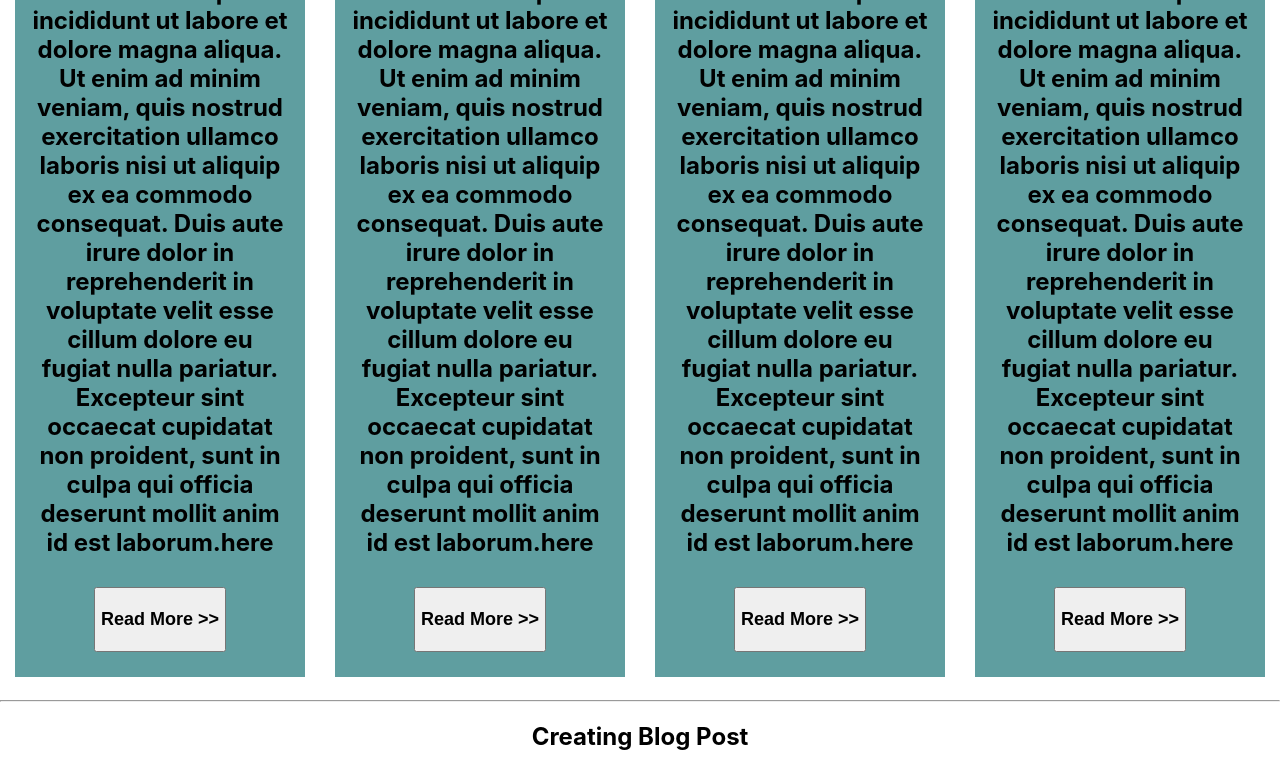
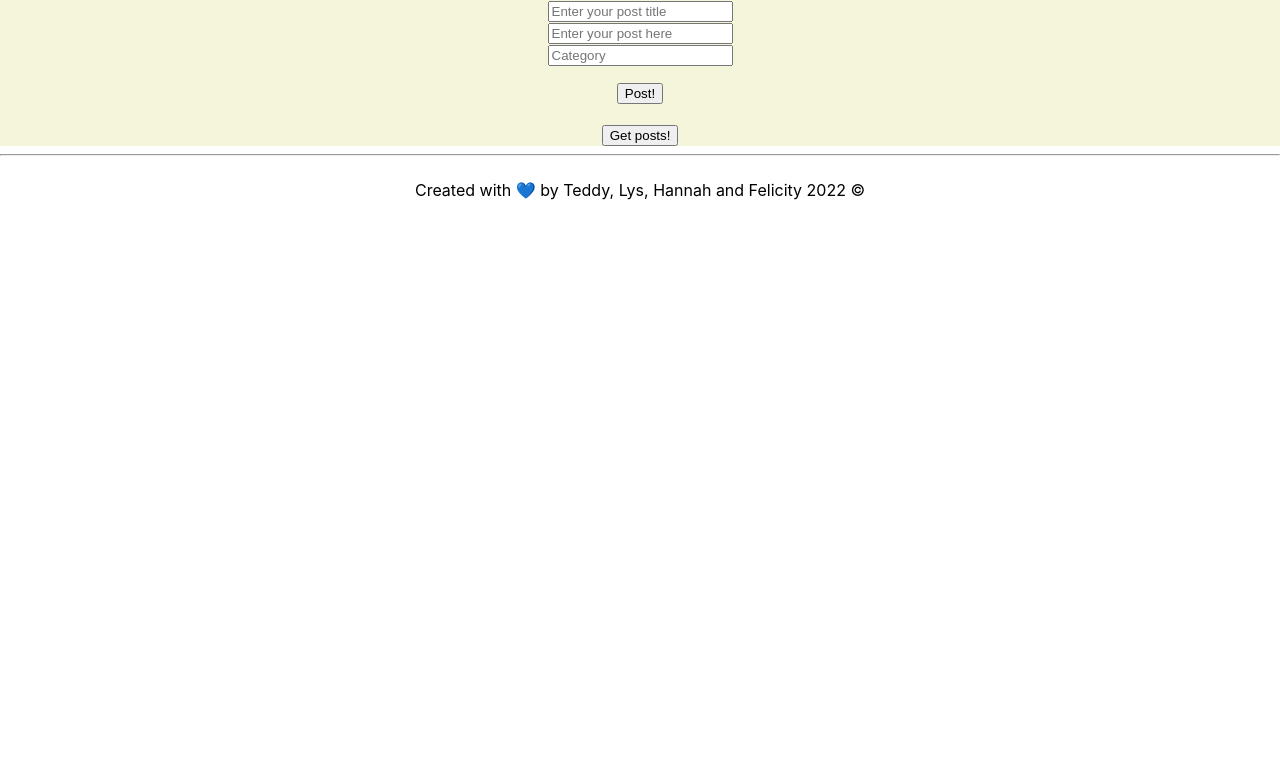
Before and after one commit to TeddyPutus/blogProject, a React (Create React App) app in the folder client/: page / in a window 1280 px wide. Shown: the part 640-1410 px from the top of the page. After the commit the page ends 856 px from the top, so only its background shows below. Built offline with nearby package versions, Linux system fonts and the light colour scheme.

Commit message:
adding blog posts from the database

```diff
--- a/client/src/App.css
+++ b/client/src/App.css
@@ -56,7 +56,9 @@ header {
   align-items: flex-start;
 
 }
-.info{
+
+/* OLD STYLYING FOR COMPONENTS  */
+/* .info{
   display: grid;
   grid-template-columns: 1fr 1fr 1fr 1fr;
   grid-template-rows:auto ;
@@ -65,10 +67,26 @@ header {
   background-color: cadetblue;
   padding: 15px;
   margin: 15px;
-}
+} */
 
 .read-more-button{
   padding:5px;
   font-size: 12px;
   margin: 10px;
 }
+
+.creatingBlogPost {
+  background-color: beige;
+}
+
+.displayingBlogPosts{
+  display:grid;
+  grid-template-columns: 1fr 1fr 1fr 1fr;
+  grid-template-rows: auto;
+}
+
+.individualPost{
+  background-color: cadetblue;
+  padding: 15px;
+  margin: 10px;
+}
--- a/client/src/App.js
+++ b/client/src/App.js
@@ -8,6 +8,7 @@ import {useState, useEffect} from 'react'
 import Header from './components/Header'
 // import Navbar from './components/Navbar';
 import Footer from "./components/Footer"
+import Post from "./components/Post"
 
 
 
@@ -22,45 +23,41 @@ function App() {
   // SETTING THE OUTPUT FROM WHAT IS ENTERED
   const [output, setOutput] = useState()
 
-  // MAKING THE BLOG POSTS COLLAPSIBLE
-  const [readMore,setReadMore]=useState(false);
-  const buttonName = readMore ? 'Read Less << ':'Read More >> '
 
-//   const [error, setError] = useState(null)
-//   const [posts, setPosts] = useState([])
-//   const [newPost, setNewPost] = useState({
 
-//     blogPost: "",
-//     author: ""
-// })
+  const [blogs, setBlogs] = useState([])
+  const [error, setError] = useState(null)
 
-//WILL DISPLAY THE DATA RECIEVED FROM BACKEND
-function displayBlogPosts () {
-  return (
-    <div className="allPosts">
+  // useEffect(() => {
+  //   fetch('http://localhost:5001/blogPosts')
+  //   .then(res => res.json())
+  //   .then(res => {
+  //     setBlogs(res.blog)
+  //   },
+  //   error => {
+  //     setError(error)
+  //   })
+  // )},
 
-    </div>
-  )
-}
+  // [])
 
-// Use effect function for stuff to happen immediately on page render
-// useEffect(() => {
-//   fetch("http://localhost:5001/blogPost/")
-//     .then((res) => res.json())
-//     .then((res) => {
-//     setPosts(res.posts)
-//     },
-//       (error) => {
-//         setError(error)
-//       }
-//     )
-// },[])
 
+  const [posts, setPosts] = useState([])
+
+  const [newPost, setNewPost] = useState({
+    author: "",
+    title: "",
+    content: "",
+    category: ""
+})
+
+
+//PUT - CREATING A BLOG POST
 async function sendBlogPost() {
   try {
        // WORKING WITH OUR OWN REST API - USING OUR LOCALHOST
     // {} ALLOWS YOU TO SEND ADDITIONAL INFORMATION
-    const response = await fetch("http://localhost:5001", {
+    const response = await fetch("http://localhost:5001/blogPosts/", {
       method: "POST",
       // TELLS OUR SERVER HOW THE API HANDLES DATA - which is JSON
       headers: {"Content-Type": "application/json"},
@@ -74,18 +71,29 @@ async function sendBlogPost() {
     })
     const data = await response.json();
     console.log(data)
-    setOutput(data.msg);
+    setOutput(`Thank you ${data.author} for posting your blog with title ${data.title}`);
   } catch (error) {
     console.log(error)
 
   }
 }
 
-// ARRAY OF OBJECTS - TBD
-const arr = ["Lorem ipsum dolor sit amet, consectetur adipiscing elit, sed do eiusmod tempor incididunt ut labore et dolore magna aliqua. Ut enim ad minim veniam, quis nostrud exercitation ullamco laboris nisi ut aliquip ex ea commodo consequat. Duis aute irure dolor in reprehenderit in voluptate velit esse cillum dolore eu fugiat nulla pariatur. Excepteur sint occaecat cupidatat non proident, sunt in culpa qui officia deserunt mollit anim id est laborum.",
-"Lorem ipsum dolor sit amet, consectetur adipiscing elit, sed do eiusmod tempor incididunt ut labore et dolore magna aliqua. Ut enim ad minim veniam, quis nostrud exercitation ullamco laboris nisi ut aliquip ex ea commodo consequat. Duis aute irure dolor in reprehenderit in voluptate velit esse cillum dolore eu fugiat nulla pariatur. Excepteur sint occaecat cupidatat non proident, sunt in culpa qui officia deserunt mollit anim id est laborum.",
-"Lorem ipsum dolor sit amet, consectetur adipiscing elit, sed do eiusmod tempor incididunt ut labore et dolore magna aliqua. Ut enim ad minim veniam, quis nostrud exercitation ullamco laboris nisi ut aliquip ex ea commodo consequat. Duis aute irure dolor in reprehenderit in voluptate velit esse cillum dolore eu fugiat nulla pariatur. Excepteur sint occaecat cupidatat non proident, sunt in culpa qui officia deserunt mollit anim id est laborum.",
-"Lorem ipsum dolor sit amet, consectetur adipiscing elit, sed do eiusmod tempor incididunt ut labore et dolore magna aliqua. Ut enim ad minim veniam, quis nostrud exercitation ullamco laboris nisi ut aliquip ex ea commodo consequat. Duis aute irure dolor in reprehenderit in voluptate velit esse cillum dolore eu fugiat nulla pariatur. Excepteur sint occaecat cupidatat non proident, sunt in culpa qui officia deserunt mollit anim id est laborum."]
+//GETTING ALL POSTS FROM DB-button
+async function getPosts() {
+  try {
+    const response = await fetch("http://localhost:5001/blogPosts/")
+
+    // data=array of objects
+    const data = await response.json()
+
+    setPosts(data)
+
+
+  } catch (error) {
+    console.log(error)
+
+  }
+}
 
   return (
     <div className="App">
@@ -95,19 +103,6 @@ const arr = ["Lorem ipsum dolor sit amet, consectetur adipiscing elit, sed do ei
       </header>
 
       <main>
-        <hr/>
-        <div className="info">
-            {arr.map((item, index) => {
-                return (
-                  <div className="individual">
-                    <h2>{item}here</h2>
-                    {/* <button>See more</button> */}
-                    <button className="read-more-button" onClick={()=>{setReadMore(!readMore)}}><h2>{buttonName}</h2></button>
-                    {/* {readMore && extraContent} */}
-                  </div>
-                )
-            })}
-        </div>
 
         <hr />
         <div className="creatingBlogPost">
@@ -118,11 +113,23 @@ const arr = ["Lorem ipsum dolor sit amet, consectetur adipiscing elit, sed do ei
             <input onChange={(event) => setCategory(event.target.value)} placeholder="Category"/>
 
             <p>{output}</p>
+
             <button onClick={sendBlogPost}>Post!</button> <br/> <br />
 
+            <button onClick={getPosts}>Get posts!</button>
+        </div>
+        <hr />
+
+        <div className="displayingBlogPosts">
+            {posts.map((data, key) => (
+              <div className="individualPost">
+                {/* THIS COMPONENT WILL DISPLAY ALL THE DATA AND A BUTTON FOR COLLAPSING THE CONTENT */}
+                <Post author={data.author} title={data.title} content={data.content} category={data.category} key={key} />
+
+            </div>
+          ))}
 
         </div>
-        <hr />
 
 
       </main>
--- a/client/src/components/Navbar.js
+++ b/client/src/components/Navbar.js
@@ -11,6 +11,8 @@ export default function Navbar() {
       <NavButton>Trending</NavButton>
       <NavButton>What's Hot</NavButton>
       <NavButton>About</NavButton>
+      <NavButton>Send Feedback</NavButton>
+
 
 
     </nav>
--- a/client/src/components/Post.js
+++ b/client/src/components/Post.js
@@ -0,0 +1,27 @@
+import {useState} from'react'
+import '../App.css'
+export default function Post (props) {
+
+    //State for checking whether post is folded or not (so it has a boolean)
+    const [readMore,setReadMore] = useState(false);
+    //Ternary operator for the button value - will it say read more or read less - depending on whether its collapsed or not
+    const buttonName = readMore ? 'Read Less':'Read More☺︎'
+
+    //state for changing the length of the blog post content
+    const [content, setContent] = useState()
+
+
+    return (
+        <div className="post">
+            <h2>{props.title}</h2>
+             <h3>{props.author}</h3>
+        {/* ternary operator for choosing the length of blog post  */}
+        {/* starts at first char and ends at 10th char and only shows that */}
+             <p>{readMore ? props.content : `${props.content.substring(0, 12)}...`}</p>
+             <p>Category: {props.category}</p>
+             {/* the button  */}
+             <button className="read-more-button" onClick={()=>{setReadMore(!readMore)}}><h2>{buttonName}</h2></button>
+        </div>
+
+    )
+}
```
